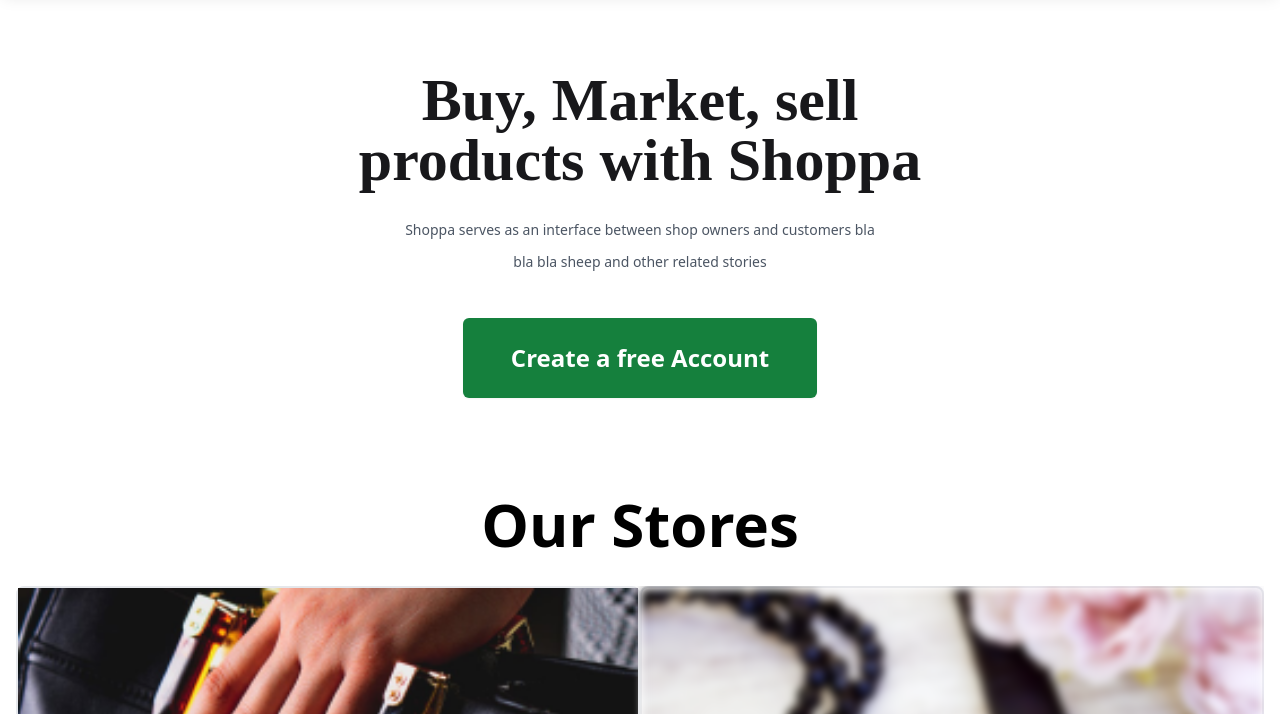
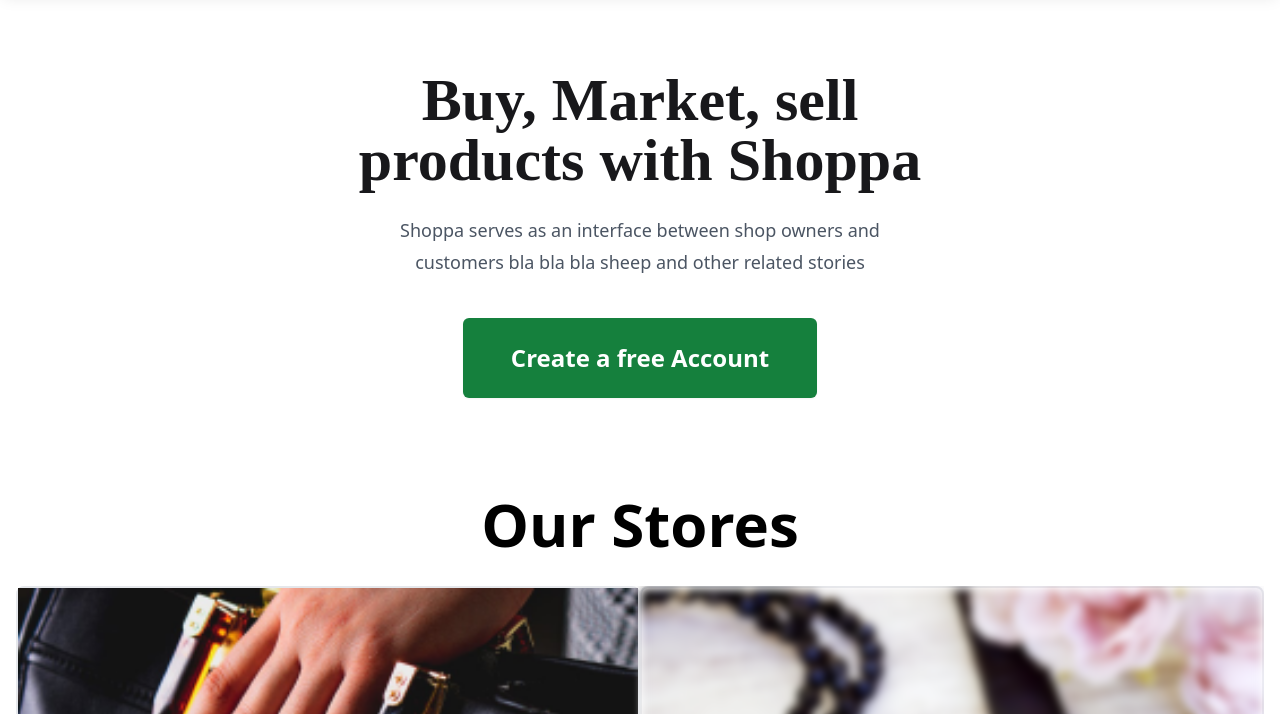
Before and after one commit to gracehally7/shoppawebsite, a website: page index.html in a window 1280 px wide. Shown: the part 86-800 px from the top of the page. Drawn offline with nearby package versions, Linux system fonts and the light colour scheme.

Commit message:
Update index.html

```diff
--- a/index.html
+++ b/index.html
@@ -89,7 +89,7 @@
           >Buy, Market, sell <br> products with Shoppa </h1>
           <p data-aos="fade-left"
           data-aos-delay="100"
-          data-aos-duration="3000" class=" text-sm mt-6 text-lg leading-8  text-gray-600 px-24 js-show-on-scroll"
+          data-aos-duration="3000" class=" text-md mt-6 text-lg leading-8  text-gray-600 px-24 js-show-on-scroll"
           >Shoppa serves as an interface between shop owners and customers bla bla bla sheep and other related stories</p>
           <div data-aos="fade-up"
           data-aos-delay="100"
```
